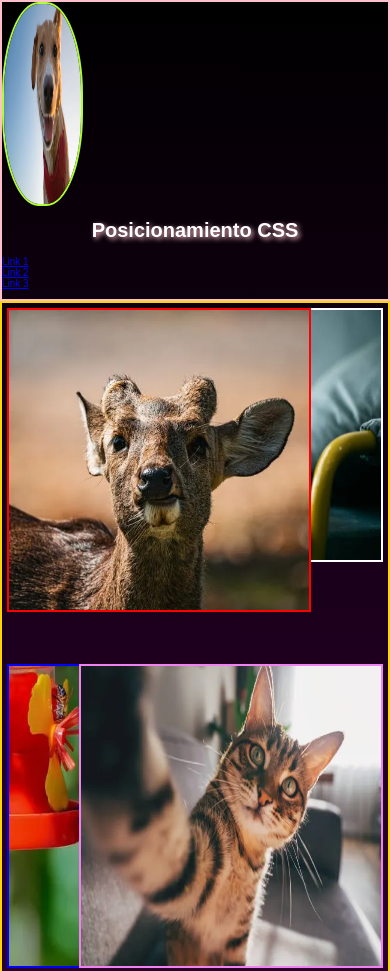
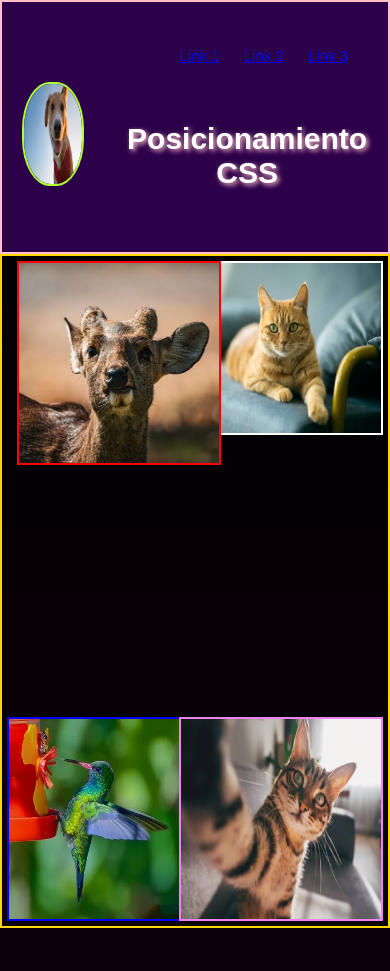
Before and after one commit to Antoniozvl/ProgramacionWeb1-1559-2027-1, a plain HTML site: page Tarea 14/index.html in a window 390 px wide. Shown: the top 971 px of the page. Drawn offline with Linux system fonts and the light colour scheme.

Commit message:
Tarea 14 pt3

```diff
--- a/Tarea 14/css/estilos.css
+++ b/Tarea 14/css/estilos.css
@@ -8,10 +8,16 @@ body {
     margin: 0;
     background-image: linear-gradient(to bottom, black, rgb(44, 0, 44));
     color: white;
+    height: 4000px;
 }
 
 #encabezado {
     border: 0.2rem solid pink;
+    position: sticky;
+    z-index: 4;
+    top: 0;
+    height: 25rem;
+    background-color: rgba(48, 0, 78, 0.948);
 }
 
 .logo {
@@ -19,6 +25,9 @@ body {
     border-radius: 45%;
     width: 20%;
     height: 20rem;
+    position: absolute;
+    top: 2rem;
+    left: 2rem;
 }
 
 .logo img {
@@ -30,11 +39,24 @@ body {
 #encabezado h1 {
     text-align: center;
     text-shadow: 0.2rem 0.2rem 0.5rem pink;
+    font-size: 4rem;
+    position: absolute;
+    top: 5rem;
+    left: calc(50% - 25rem);
 }
 
 #navegacion ul {
     list-style-type: none;
     padding-left: 0;
+    font-size: 2rem;
+    position: absolute;
+    top: 6rem;
+    right: 4rem;
+}
+
+#navegacion ul li {
+    display: inline-block;
+    margin-left: 2rem;
 }
 
 #elementos-posicionados {
@@ -52,7 +74,6 @@ body {
     position: absolute;
     z-index: 3;
     top: 0rem;
-    left: 0;
 }
 
 .img2 img {
@@ -105,3 +126,51 @@ body {
     width: 100%;
     height: 100%;
 }
+
+/* Consultas de medios (medias queries)
+Sirve para definir los estilos a elementos HTML según el tamaño de la pantalla de nuestro dispositivo, gracias a esto se proporciona
+una herrramienta que nos sirve para la creación de páginas web responsivas o adaptables.
+Si se definen varias consultas de medios, se deben poner en forma descendente según la medida del dispositivo.
+Móviles(<=480px), Tablets(481px - 960px), PC(>960px - 1280px) */
+
+@media screen and (max-width: 960px) {
+    #encabezado h1 {
+        font-size: 3rem;
+        left: 32%;
+        top: 10rem;
+    }
+
+    #navegacion ul {
+        font-size: 1.8rem;
+        top: 3rem;
+    }
+}
+
+@media screen and (max-width: 650px) {
+    #encabezado h1 {
+        font-size: 3rem;
+        left: 27%;
+        top: 10rem;
+    }
+
+    .logo {
+        width: 15%;
+        height: 10rem;
+        top: 8rem;
+        left: 2rem;
+    }
+
+    .img2, .img4, .img5 {
+        width: 20rem;
+        height: 20rem;
+    }
+
+    .img3 {
+        width: 20rem;
+        height: 17rem;
+    }
+
+    #navegacion ul {
+        font-size: 1.5rem;
+    }
+}
```
